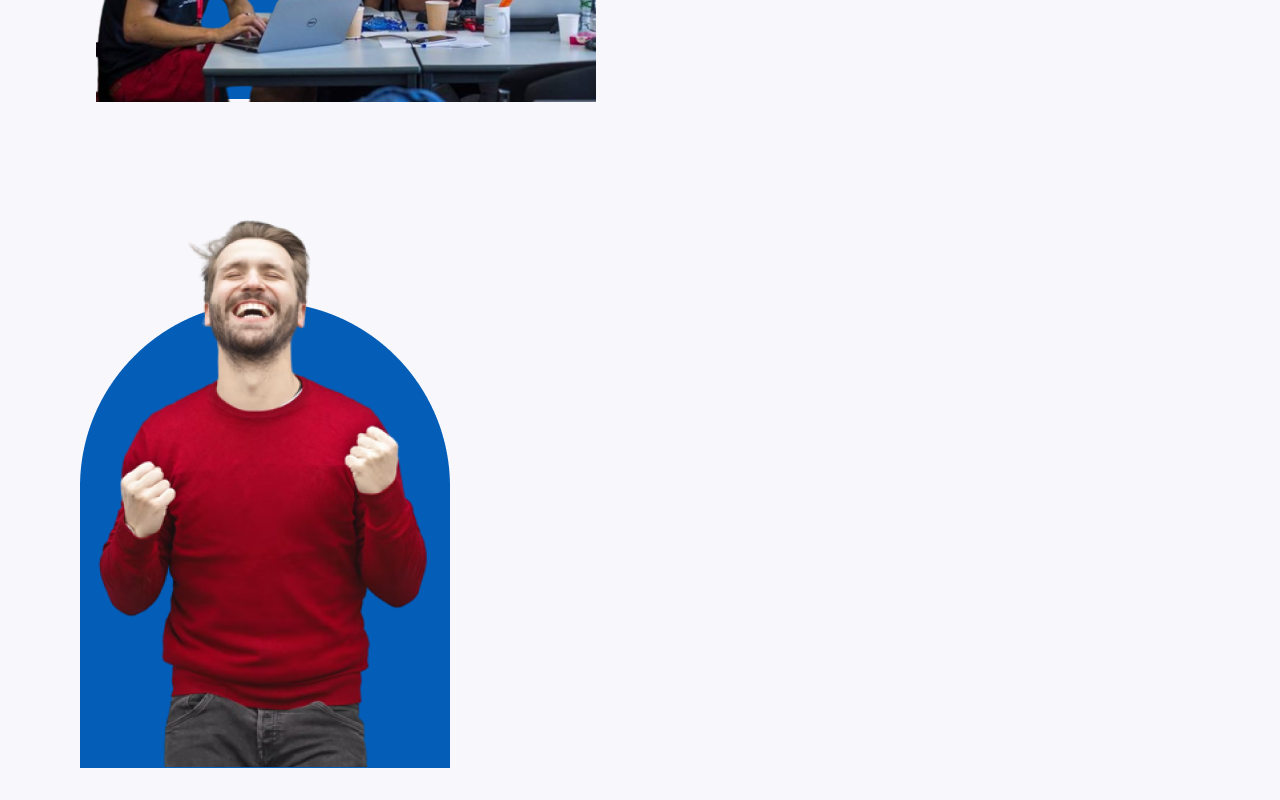
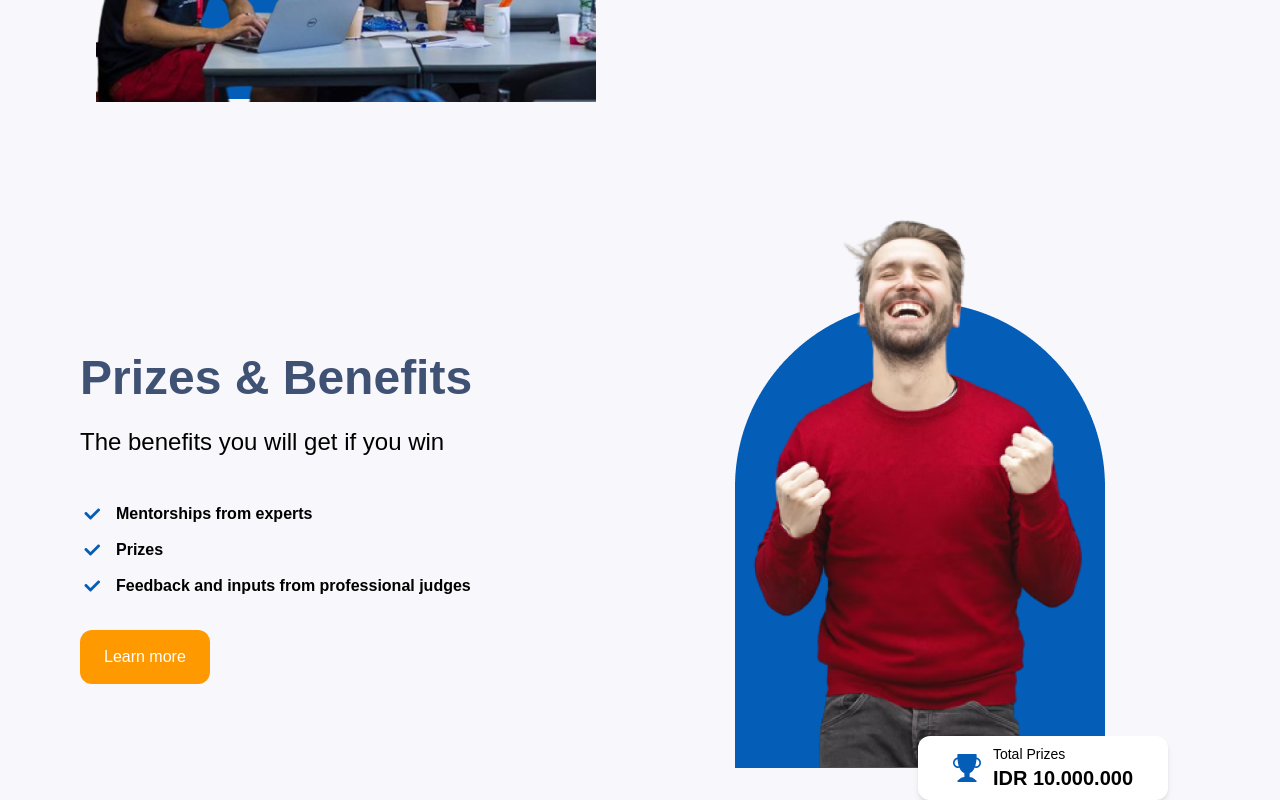
Before and after one commit to dikamuharman/hackathon-landing, a Next.js app: page / in a window 1280 px wide. Shown: the part 1144-1944 px from the top of the page. Before the commit the page ends 1919 px from the top, so only its background shows below. Built offline with nearby package versions, Linux system fonts and the light colour scheme; a web font is replaced by a local one.

Commit message:
add prize section

```diff
--- a/components/Section/PrizeSection.tsx
+++ b/components/Section/PrizeSection.tsx
@@ -2,12 +2,60 @@ import React from 'react'
 import Container from '../Container'
 import Image from 'next/image'
 import SectionImage from '../../assets/section-image-2.png'
+import Champion from '../icons/Champion'
+import CheckImage from '../../assets/cheklist.png'
+import Button from '../Buttons'
+
+const benefits = [
+  'Mentorships from experts',
+  'Prizes',
+  'Feedback and inputs  from professional judges',
+]
 
 const PrizeSection = () => {
   return (
-    <Container as="section">
-      <div>
-        <Image src={SectionImage} />
+    <Container
+      as="section"
+      className="lg:flex lg:items-center lg:justify-between"
+    >
+      <div className="relative flex flex-col items-center justify-center lg:order-2 lg:w-1/2">
+        <Image src={SectionImage} width={370} height={554} />
+        <div className="absolute -bottom-8 flex w-[250px] items-center justify-center rounded-xl bg-white py-2 px-6 text-black shadow-md lg:right-8 ">
+          <Champion />
+          <div className="ml-3 flex flex-col">
+            <span className="text-sm">Total Prizes</span>
+            <span className="text-xl font-semibold">IDR 10.000.000</span>
+          </div>
+        </div>
+      </div>
+      <div className="mt-14 flex flex-col items-center lg:order-1  lg:items-start">
+        <h2 className="mb-2 text-3xl font-bold text-textPrimary lg:mb-6 lg:text-5xl">
+          Prizes & Benefits
+        </h2>
+        <p className="mb-2 text-black lg:mb-8 lg:text-2xl">
+          The benefits you will get if you win
+        </p>
+        <ul className=" text-black">
+          {benefits.map((benefit, i) => (
+            <li
+              className="my-3 flex w-[250px] items-center lg:w-[400px] "
+              key={`${i}-benefits`}
+            >
+              <Image
+                src={CheckImage}
+                alt="Checklist"
+                className="w-full shrink-0"
+              />
+              <p
+                className="ml-3 text-sm font-semibold lg:text-base"
+                dangerouslySetInnerHTML={{ __html: benefit }}
+              />
+            </li>
+          ))}
+        </ul>
+        <Button as="link" type="secondary" href="/" className="mt-5">
+          Learn more
+        </Button>
       </div>
     </Container>
   )
```
Also changed, not shown: assets/cheklist.png (added).
